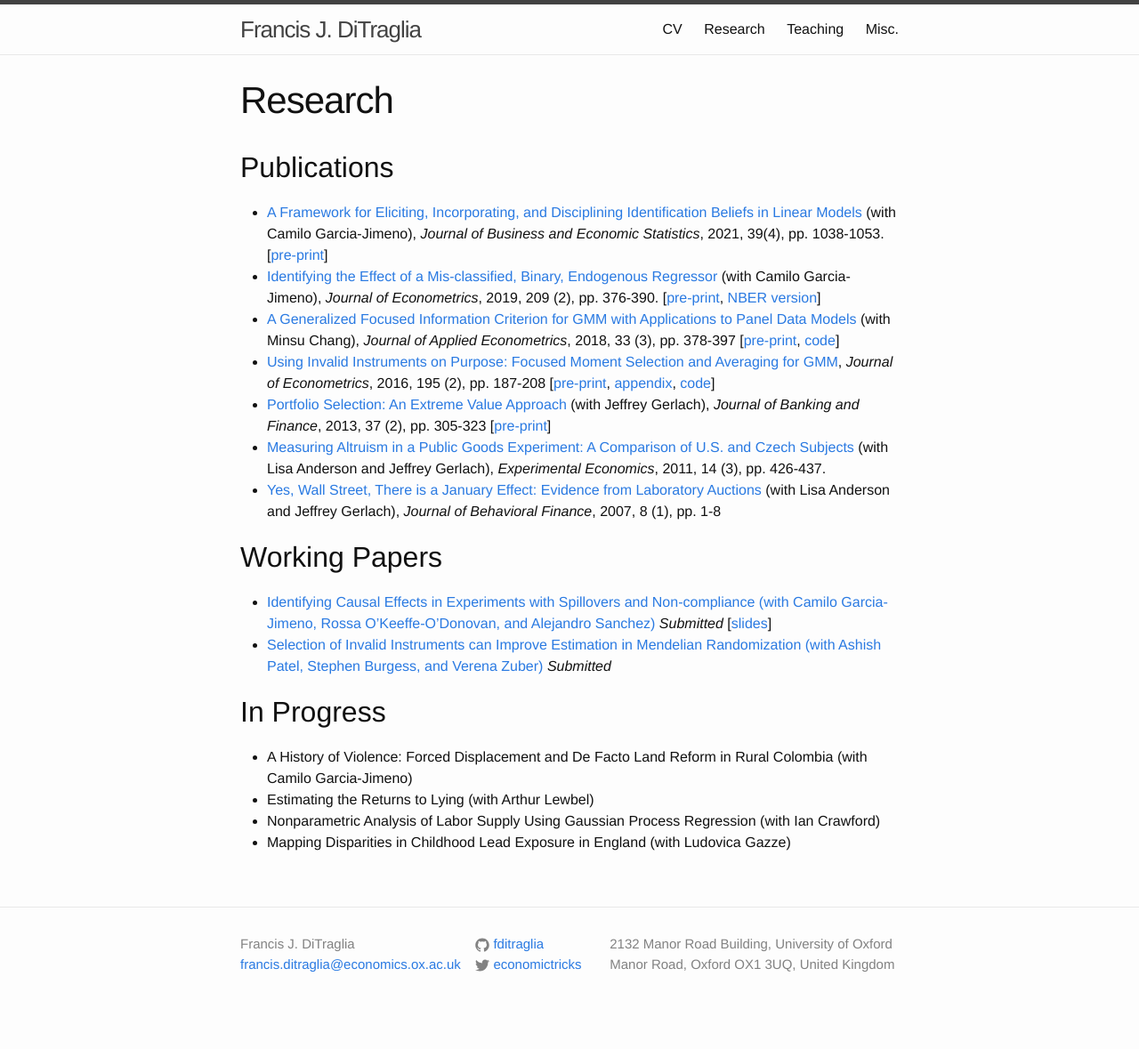
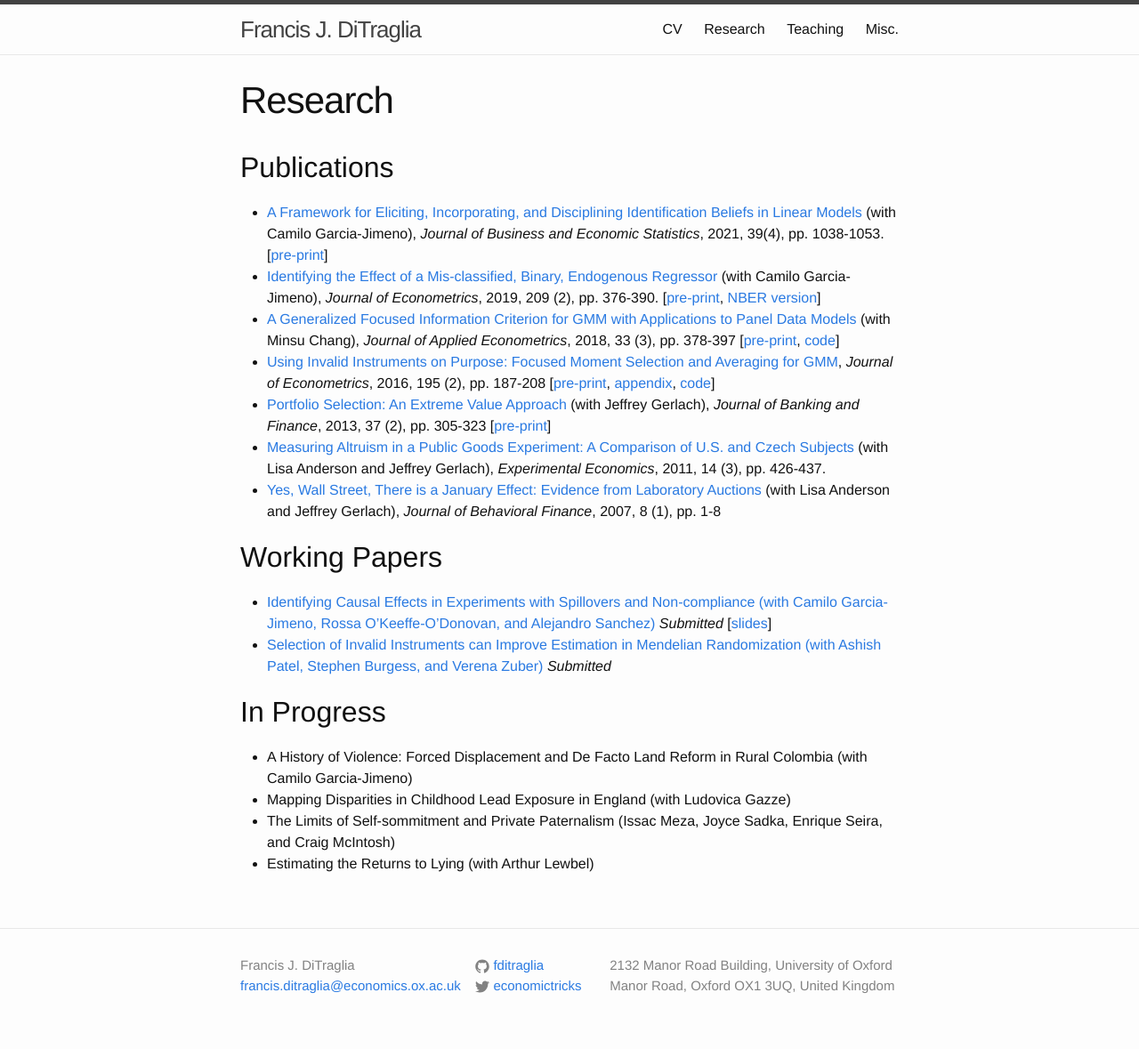
Before and after one commit to fditraglia/fditraglia.github.io, a Jekyll site: the page built from research.md, in a window 1280 px wide. Shown: the whole page at 89% size. Built offline with Jekyll 4.4.1, drawn with Linux system fonts in a browser that asks for light colours; before the commit the page ends 1155 px from its top, so only the background shows below that.

Commit message:
update WIP

```diff
--- a/research.md
+++ b/research.md
@@ -22,6 +22,7 @@ permalink: /research/
 
 ## In Progress
 - A History of Violence: Forced Displacement and De Facto Land Reform in Rural Colombia (with Camilo Garcia-Jimeno)
+- Mapping Disparities in Childhood Lead Exposure in England (with Ludovica Gazze)
+- The Limits of Self-sommitment and Private Paternalism (Issac Meza, Joyce Sadka, Enrique Seira, and Craig McIntosh)
 - Estimating the Returns to Lying (with Arthur Lewbel)
-- Nonparametric Analysis of Labor Supply Using Gaussian Process Regression (with Ian Crawford)
-- Mapping Disparities in Childhood Lead Exposure in England (with Ludovica Gazze)
+<!--- Nonparametric Analysis of Labor Supply Using Gaussian Process Regression (with Ian Crawford)-->
```
